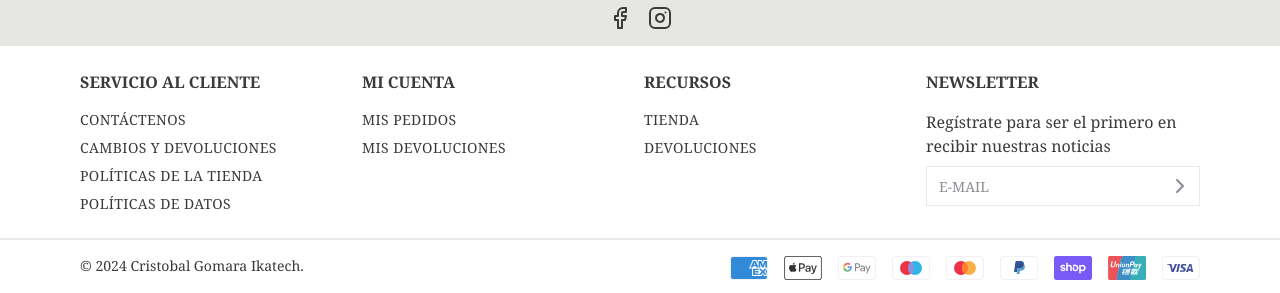
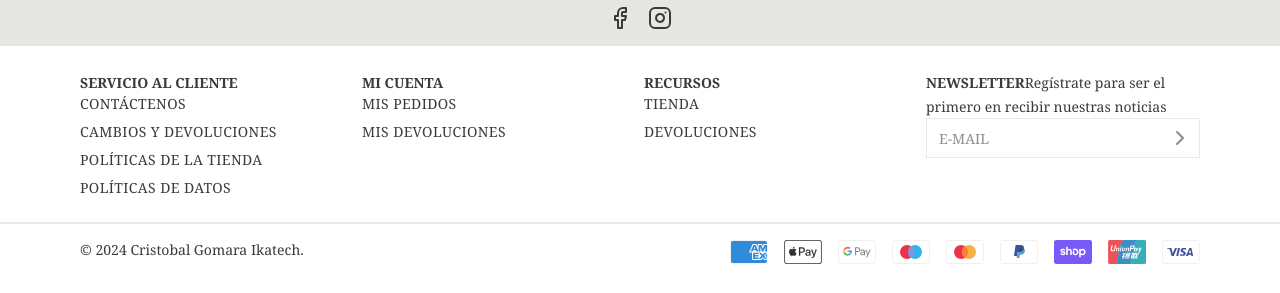
Before and after one commit to gomara/hush-puppies-ikat, a Next.js app: page / in a window 1280 px wide. Shown: the part 1157-1450 px from the top of the page. Built offline with nearby package versions, Linux system fonts and the light colour scheme; no server answers; the database is empty.

Commit message:
fix: use label component

```diff
--- a/src/components/ShoeDetails/SelectedShoe/SelectedShoeSizes.tsx
+++ b/src/components/ShoeDetails/SelectedShoe/SelectedShoeSizes.tsx
@@ -7,6 +7,7 @@ import { Heart } from 'lucide-react';
 import { cn } from '@/lib/utils';
 import { Button } from '@/components/ui/button';
 import { useBoundShoeStore } from '@/context/store';
+import { Label } from '@/components/ui/label';
 
 interface SelectedShoeSizesProps {
   selectedShoe: Product;
@@ -24,9 +25,11 @@ function SelectedShoeSizes({ selectedShoe }: SelectedShoeSizesProps) {
     <div className="flex flex-col items-center">
       <div>
         <h2 className="font-serif text-xl font-semibold">{selectedShoe.name}</h2>
-        <p className="text-md font-sans font-semibold text-primary">${selectedShoe.price}</p>
+        <Label className="text-md font-sans font-semibold text-primary">
+          ${selectedShoe.price}
+        </Label>
         <span className="text-sm text-muted">Cod. de producto {selectedShoe.ref}</span>
-        <p className="font-sans text-sm font-semibold text-muted-foreground">TALLA</p>
+        <Label className="font-sans text-sm font-semibold text-muted-foreground">TALLA</Label>
         <div className="my-4 grid max-w-[300px] grid-cols-5 gap-2">
           {shoeSizes.map((size) => (
             <div
@@ -41,9 +44,9 @@ function SelectedShoeSizes({ selectedShoe }: SelectedShoeSizesProps) {
             </div>
           ))}
         </div>
-        <p className="mb-4 cursor-pointer font-sans text-sm font-semibold text-muted-foreground underline">
+        <Label className="mb-4 cursor-pointer font-sans text-sm font-semibold text-muted-foreground underline">
           GUÍA DE TALLAS
-        </p>
+        </Label>
         <div className="row flex items-center">
           <Button
             className="rounded-none font-sans"
--- a/src/components/layouts/footer/Footer.tsx
+++ b/src/components/layouts/footer/Footer.tsx
@@ -1,4 +1,6 @@
 import React from 'react';
+
+import { Label } from '@/components/ui/label';
 
 import CardsList from './CardsList';
 import FooterNav from './FooterNav';
@@ -10,7 +12,7 @@ function Footer() {
       <FooterMedia />
       <FooterNav />
       <div className="row flex justify-between gap-2 px-20 py-4">
-        <p className="text-center font-serif text-sm">© 2024 Cristobal Gomara Ikatech.</p>
+        <Label className="text-center font-serif text-sm">© 2024 Cristobal Gomara Ikatech.</Label>
         <CardsList />
       </div>
     </footer>
--- a/src/components/layouts/footer/FooterNav.tsx
+++ b/src/components/layouts/footer/FooterNav.tsx
@@ -3,13 +3,14 @@ import React from 'react';
 
 import { Input } from '@/components/ui/input';
 import CustomLink from '@/components/ui/link';
+import { Label } from '@/components/ui/label';
 
 function FooterNav() {
   return (
     <nav className="grid gap-4 border-b-2 border-border px-20 py-6 sm:grid-cols-2 sm:gap-2 md:grid-cols-4">
       <ul className="text-left font-serif">
         <li>
-          <p className="mb-4 font-semibold">SERVICIO AL CLIENTE</p>
+          <Label className="mb-4 font-semibold">SERVICIO AL CLIENTE</Label>
           <div className="flex flex-col gap-2 tracking-wide">
             <CustomLink href="/#">CONTÁCTENOS</CustomLink>
             <CustomLink href="/#">CAMBIOS Y DEVOLUCIONES</CustomLink>
@@ -20,7 +21,7 @@ function FooterNav() {
       </ul>
       <ul className="text-left font-serif">
         <li>
-          <p className="mb-4 font-serif font-semibold">MI CUENTA</p>
+          <Label className="mb-4 font-serif font-semibold">MI CUENTA</Label>
           <div className="flex flex-col gap-2 tracking-wide">
             <CustomLink href="/#">MIS PEDIDOS</CustomLink>
             <CustomLink href="/#">MIS DEVOLUCIONES</CustomLink>
@@ -29,7 +30,7 @@ function FooterNav() {
       </ul>
       <ul className="text-left font-serif">
         <li>
-          <p className="mb-4 font-serif font-semibold">RECURSOS</p>
+          <Label className="mb-4 font-serif font-semibold">RECURSOS</Label>
           <div className="flex flex-col gap-2 tracking-wide">
             <CustomLink href="/#">TIENDA</CustomLink>
             <CustomLink href="/#">DEVOLUCIONES</CustomLink>
@@ -37,8 +38,8 @@ function FooterNav() {
         </li>
       </ul>
       <div className="text-left font-serif">
-        <p className="mb-4 font-serif font-semibold">NEWSLETTER</p>
-        <p className="mb-2">Regístrate para ser el primero en recibir nuestras noticias</p>
+        <Label className="mb-4 font-serif font-semibold">NEWSLETTER</Label>
+        <Label className="mb-2">Regístrate para ser el primero en recibir nuestras noticias</Label>
         <div className="relative">
           <ChevronRight className="absolute right-2 top-1/2 z-10 h-6 w-6 -translate-y-1/2 text-gray-500" />
           <Input
--- a/src/components/layouts/header/DeliveryOffer.tsx
+++ b/src/components/layouts/header/DeliveryOffer.tsx
@@ -1,10 +1,12 @@
 import React from 'react';
+
+import { Label } from '@/components/ui/label';
 
 function DeliveryOffer() {
   return (
-    <p className="md:text-md mt-2 font-sans  text-sm text-primary">
+    <Label className="md:text-md mt-2 font-sans  text-sm text-primary">
       ENVÍO GRATIS PARA PEDIDOS SUPERIORES A $300.000
-    </p>
+    </Label>
   );
 }
 
```
